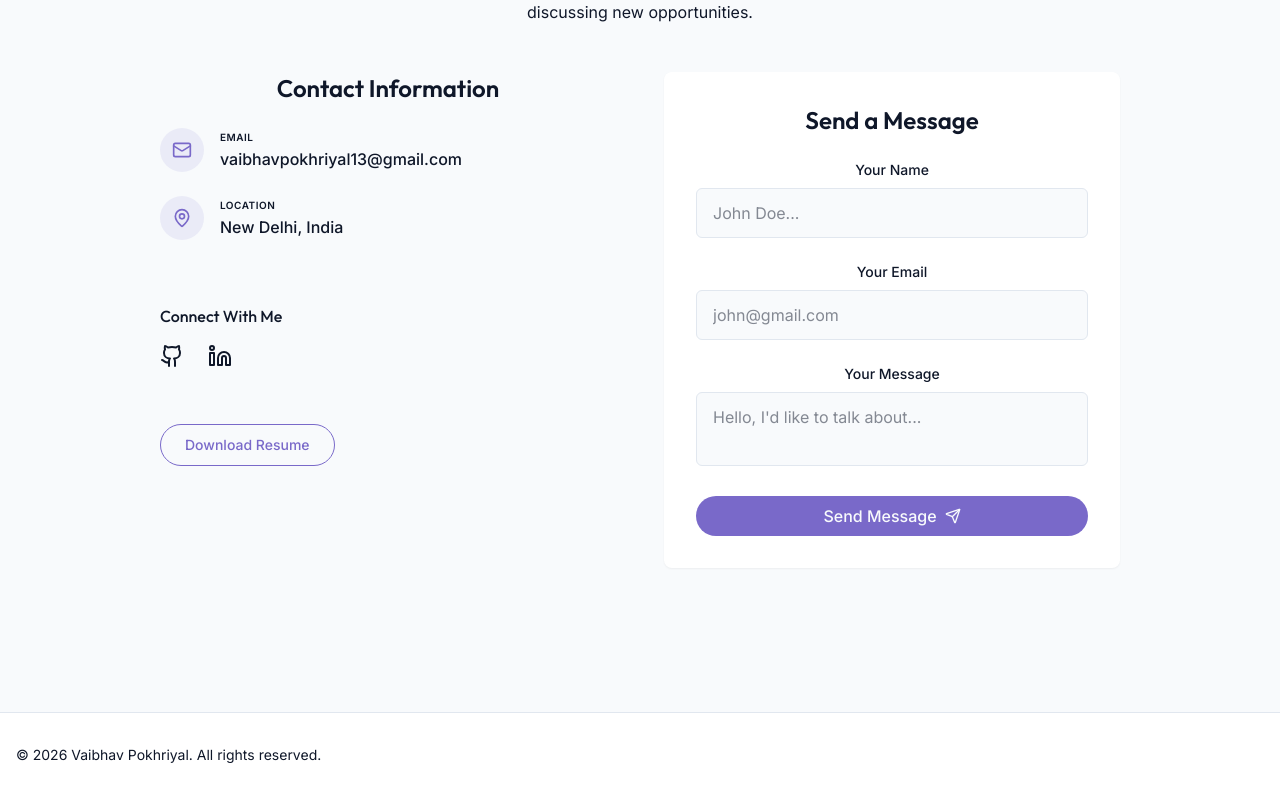
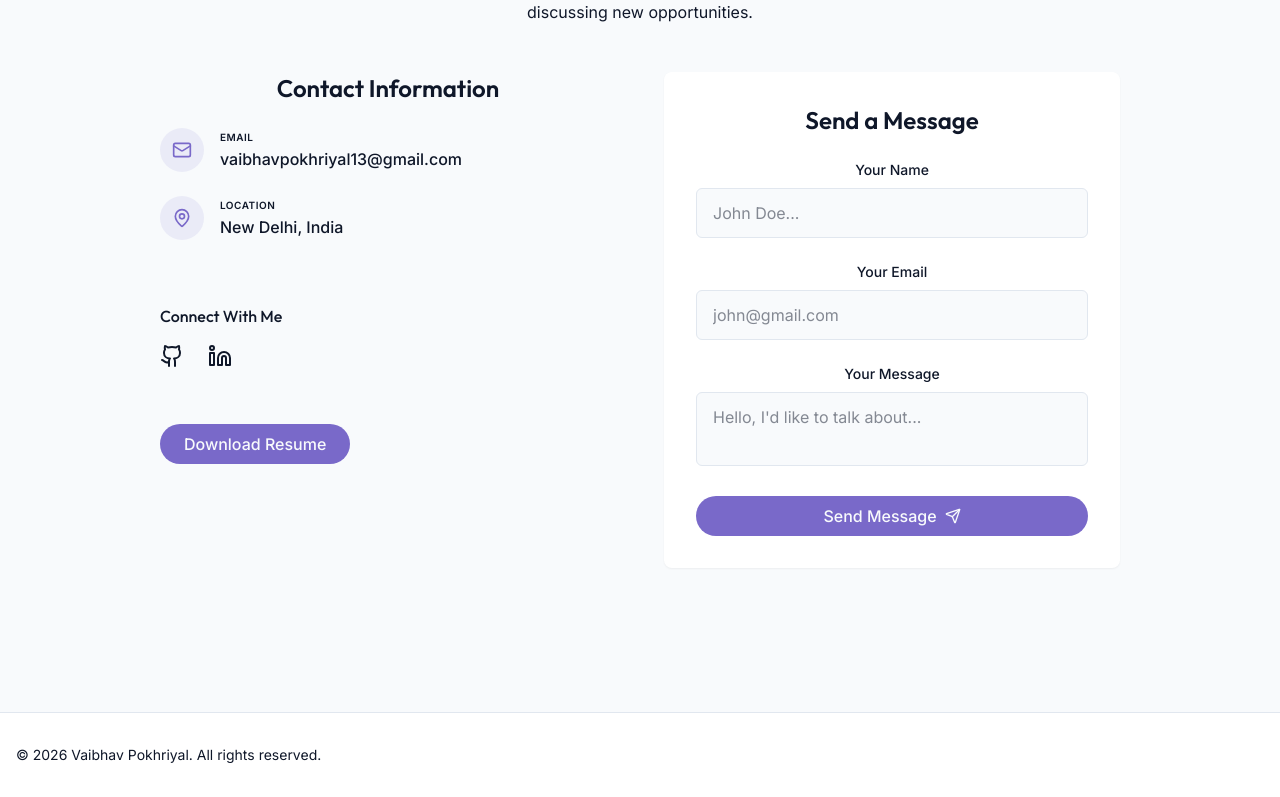
Before and after one commit to vaibhavpokhriyal13/Portfolio, a React (Vite) app: page / in a window 1280 px wide. Shown: the part 4181-4978 px from the top of the page. Built offline with nearby package versions, Linux system fonts and the light colour scheme.

Commit message:
made changes

```diff
--- a/src/components/ContactSection.jsx
+++ b/src/components/ContactSection.jsx
@@ -128,9 +128,9 @@ export const ContactSection = () => {
 
             <div className="pt-6 text-center md:text-left">
               <a
-                href="/resume.pdf"
+                href="/Vaibhav_Pokhriyal.pdf"
                 download
-                className="px-6 py-2.5 rounded-full border border-primary text-primary hover:bg-primary/10 transition-colors duration-300 inline-flex items-center gap-2 font-medium text-sm"
+                className="cosmic-button inline-flex items-center gap-2 hover:scale-105 active:scale-95 transition-all duration-300"
               >
                 Download Resume
               </a>
```
Also changed, not shown: 1 other file (tests, documents, lock files or other folders).
